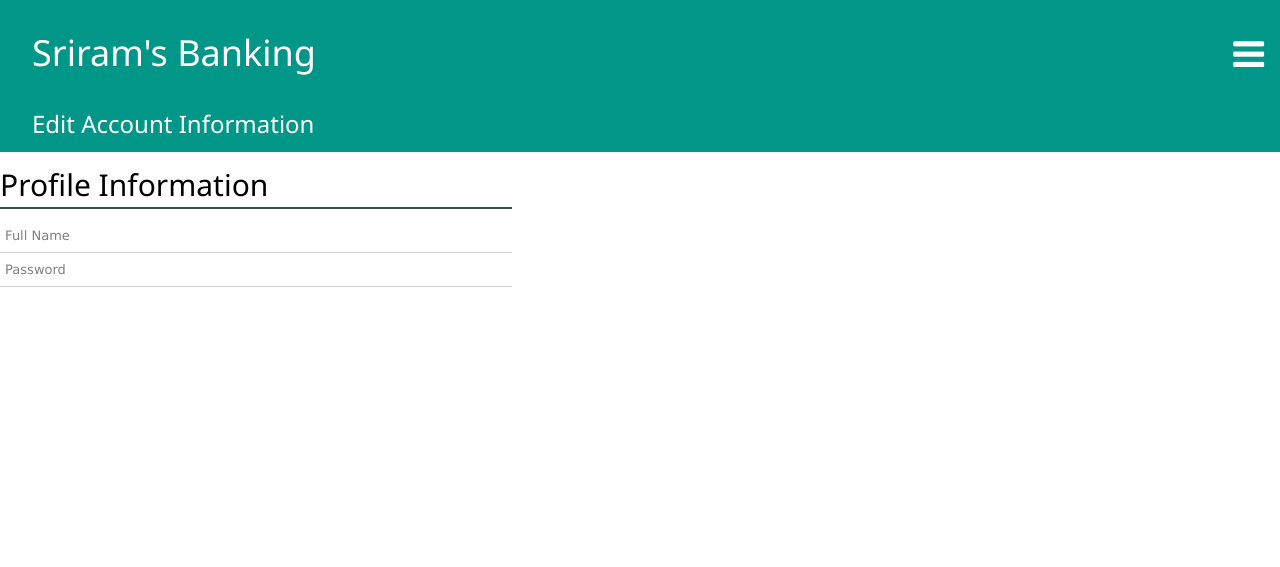
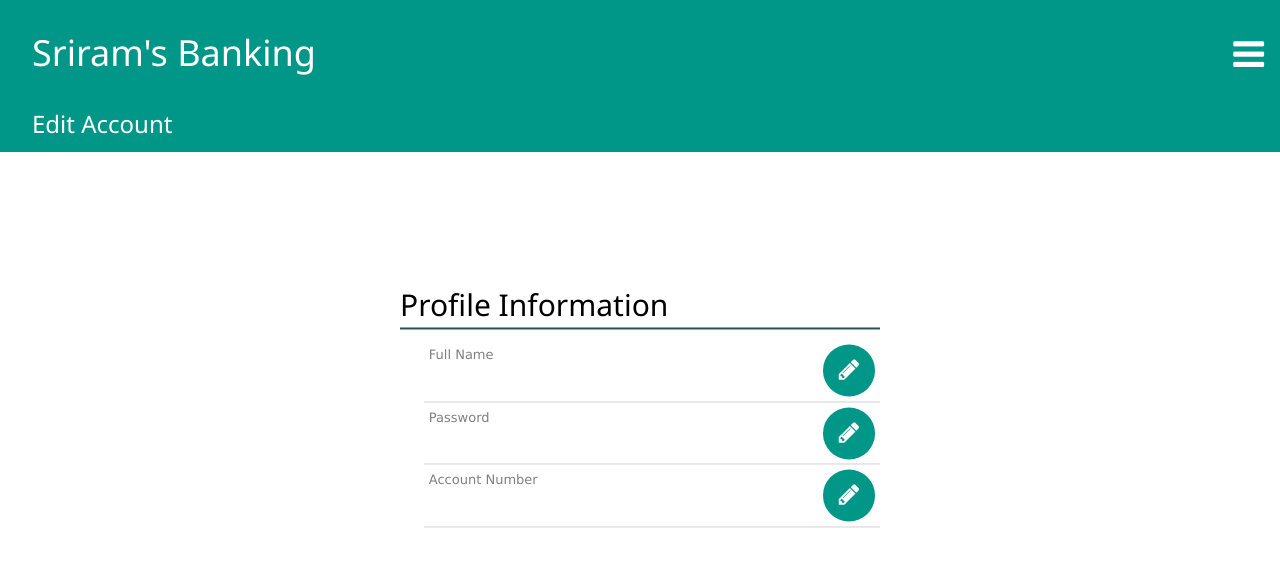
Before and after one commit to SriramYadagiri/Elite102-Project, a Flask app: template templates/edit-account.html in a window 1280 px wide. Shown: the top 567 px of the page. Run offline with Flask 3, Linux system fonts and the light colour scheme; the template is opened without the code that fills it, so the values that code supplies are empty.

Commit message:
Added UI for profile page

```diff
--- a/templates/edit-account.html
+++ b/templates/edit-account.html
@@ -12,40 +12,56 @@
         .label {
             font-size: small;
             color: gray;
-            margin-right: 15%;
+            display: block;
+            width: 100px;
+            padding-bottom: 10px;
         }
 
         .info-div {
             padding: 1%;
+            margin-left: 5%;
             border-bottom: 1px solid lightgray;
             overflow: hidden;
             white-space: nowrap;
+            display: flex;
         }
 
         .heading {
             border-bottom: 2px solid darkslategray;
             font-weight: lighter;
         }
-
     </style>
 
 </head>
 <body>
     <div class="w3-container w3-teal">
         <h1 class="w3-animate-left	w3-padding-16 w3-margin-left">Sriram's Banking</h1>
-        <h3 class="w3-margin-left" >Edit Account Information</h3>
+        <h3 class="w3-margin-left" >Edit Account</h3>
         <p class="fa fa-bars w3-xxlarge w3-display-topright w3-margin-right" id="selector-bars" onclick="toggle_sidebar()"></p>
     </div>
 
-    <div id="profile-info" style="width: 40%">
+    <div id="profile-info" class="w3-container w3-display-middle" style="width: 40%">
         <h2 class="heading">Profile Information</h2>
         <div class="info-div">
-            <span class="label">Full Name</span>
-            <span>{{ user["name"].title() }}</span>
+            <div style="padding-top: 1px;width:90%">
+                <span class="label">Full Name</span>
+                <span>{{ user["name"].upper() }}</span>
+            </div>
+            <span class="w3-xlarge" style="float: right"><button class="w3-button w3-circle w3-teal"><i class="fa fa-pencil"></i></button></span>
         </div>
         <div class="info-div">
-            <span class="label">Password </span>
-            <span>{{ user["pin"] }}</span>
+            <div style="padding-top: 1px;width:90%">
+                <span class="label">Password</span>
+                <span>{{ user["pin"] }}</span>
+            </div>
+            <span class="w3-xlarge"><button class="w3-button w3-circle w3-teal"><i class="fa fa-pencil"></i></button></span>
+        </div>
+        <div class="info-div">
+            <div style="padding-top: 1px;width:90%">
+                <span class="label">Account Number</span>
+                <span>{{ user["accountNumber"] }}</span>
+            </div>
+            <span class="w3-xlarge"><button class="w3-button w3-circle w3-teal"><i class="fa fa-pencil"></i></button></span>
         </div>
     </div>
 </body>
```
